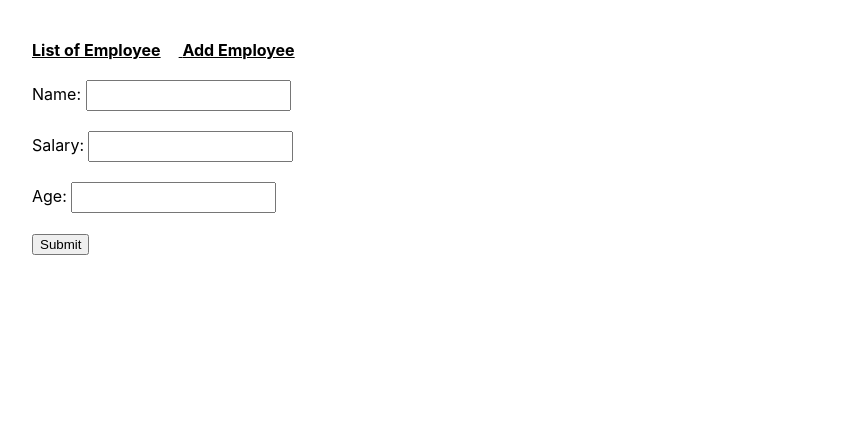
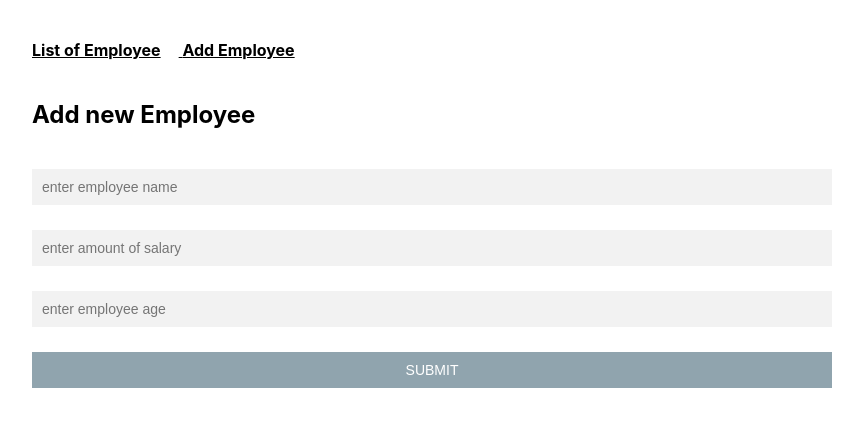
Before and after one commit to svapolonio/react-task, a React (Create React App) app: page /create in a window 1280 px wide. Shown: the top 426 px of the page, without its empty margins (208-1071 px from the left). Built offline with nearby package versions, Linux system fonts and the light colour scheme; the HTML template or start-up script is replaced by a standard one.

Commit message:
Improved UI

```diff
--- a/src/App.js
+++ b/src/App.js
@@ -25,8 +25,8 @@ class App extends Component {
           &nbsp;&nbsp;&nbsp;
           <br />
           <br />
+          <Route path='/create' component={AddEmployee} />
           <Route path='/' exact component={EmployeeList} />
-          <Route path='/create' component={AddEmployee} />
         </BrowserRouter>
 
         {/* <AddEmployee /> */}
--- a/src/components/AddEmployee.js
+++ b/src/components/AddEmployee.js
@@ -42,28 +42,32 @@ class AddEmployee extends Component {
 
   render() {
     return (
+      <div className='form'>
+        <h2>Add new Employee</h2>
+        <br />
         <form onSubmit={this.submitForm}>
-        Name:{' '}
           <input
-          className='cell'
+            placeholder='enter employee name'
+            className=''
             type='text'
             name='employeeName'
             onChange={this.handleChange}
           />
           <br />
           <br />
-        Salary:{' '}
           <input
-          className='cell'
+            placeholder='enter amount of salary'
+            className=''
             type='number'
             name='employeeSalary'
             onChange={this.handleChange}
           />
           <br />
           <br />
-        Age:{' '}
+
           <input
-          className='cell'
+            placeholder='enter employee age'
+            className=''
             type='number'
             name='employeeAge'
             onChange={this.handleChange}
@@ -72,6 +76,7 @@ class AddEmployee extends Component {
           <br />
           <button type='submit'>Submit</button>
         </form>
+      </div>
     );
   }
 }
--- a/src/components/EmployeeList.js
+++ b/src/components/EmployeeList.js
@@ -37,6 +37,11 @@ class EmployeeList extends Component {
 
   render() {
     return (
+      <div>
+        <center>
+          <h2>List of Employee</h2>
+        </center>
+
         <table className='table'>
           <thead>
             <tr className='row header'>
@@ -55,13 +60,14 @@ class EmployeeList extends Component {
                 <td className='cell'>{employee.employee_salary}</td>
                 <td className='cell'>{employee.employee_age}</td>
                 <td className='cell'>
-                <button type=''> Edit </button>{' '}
-                <button type=''> Remove </button>
+                  <button className='editBtn'> Edit </button>{' '}
+                  <button className='deleteBtn'> Remove </button>
                 </td>
               </tr>
             ))}
           </tbody>
         </table>
+      </div>
     );
   }
 }
--- a/src/index.css
+++ b/src/index.css
@@ -4,13 +4,6 @@ body {
   font-family: -apple-system, BlinkMacSystemFont, "Segoe UI", "Roboto", "Oxygen",
     "Ubuntu", "Cantarell", "Fira Sans", "Droid Sans", "Helvetica Neue",
     sans-serif;
-  -webkit-font-smoothing: antialiased;
-  -moz-osx-font-smoothing: grayscale;
-}
-
-code {
-  font-family: source-code-pro, Menlo, Monaco, Consolas, "Courier New",
-    monospace;
 }
 
 /* my style */
@@ -33,17 +26,49 @@ code {
   }
 }
 
+.editBtn{
+  outline: 0;
+  background: #90A4AE;
+  border: 0;
+  padding: 15px;
+  color: #FFFFFF;
+  font-size: 14px;
+  -webkit-transition: all 0.5 ease;
+  transition: all 0.5 ease;
+  cursor: pointer;
+}
+
+.editBtn:hover {
+  background: #78909C;
+  transition: 0.5s;
+}
+
+.deleteBtn{
+  outline: 0;
+  background: #607D8B;
+  border: 0;
+  padding: 15px;
+  color: #FFFFFF;
+  font-size: 14px;
+  -webkit-transition: all 0.5 ease;
+  transition: all 0.5 ease;
+  cursor: pointer;
+}
+
+.deleteBtn:hover {
+  background: #546E7A;
+  transition: 0.5s;
+}
+
+
 .row {
   display: table-row;
   background: #f6f6f6;
 }
-.row:nth-of-type(odd) {
-  background: #e9e9e9;
-}
 .row.header {
-  font-weight: 900;
+  /* font-weight: 100; */
   color: #000000;
-  background: #d4d4d4;
+  background: #ECEFF1;
 }
 @media screen and (max-width: 580px) {
   .row {
@@ -74,6 +99,7 @@ code {
 }
 
 .cell {
+  text-align: center;
   padding: 6px 12px;
   display: table-cell;
 }
@@ -83,3 +109,48 @@ code {
     display: block;
   }
 }
+
+
+/* for add employee */
+
+
+.form input {
+  outline: 0;
+  background: #f2f2f2;
+  width: 100%;
+  border: 0;
+  margin: 0 0 5px;
+  padding: 10px;
+  box-sizing: border-box;
+  font-size: 14px;
+}
+
+.form input:hover {
+  outline: 0;
+  background: #e2e2e2;
+  width: 100%;
+  border: 0;
+  margin: 0 0 5px;
+  padding: 10px;
+  box-sizing: border-box;
+  font-size: 14px;
+  transition: 0.5s;
+}
+
+.form button {
+  text-transform: uppercase;
+  outline: 0;
+  background: #90A4AE;
+  width: 100%;
+  border: 0;
+  padding: 10px;
+  color:#fff;
+  font-size: 14px;
+  -webkit-transition: all 0.3 ease;
+  transition: all 0.3 ease;
+  cursor: pointer;
+}
+.form button:hover,.form button:active,.form button:focus {
+  background: #78909C;
+  transition: 0.5s;
+}
```
Lines whose indentation alone changed are shown as unchanged.
